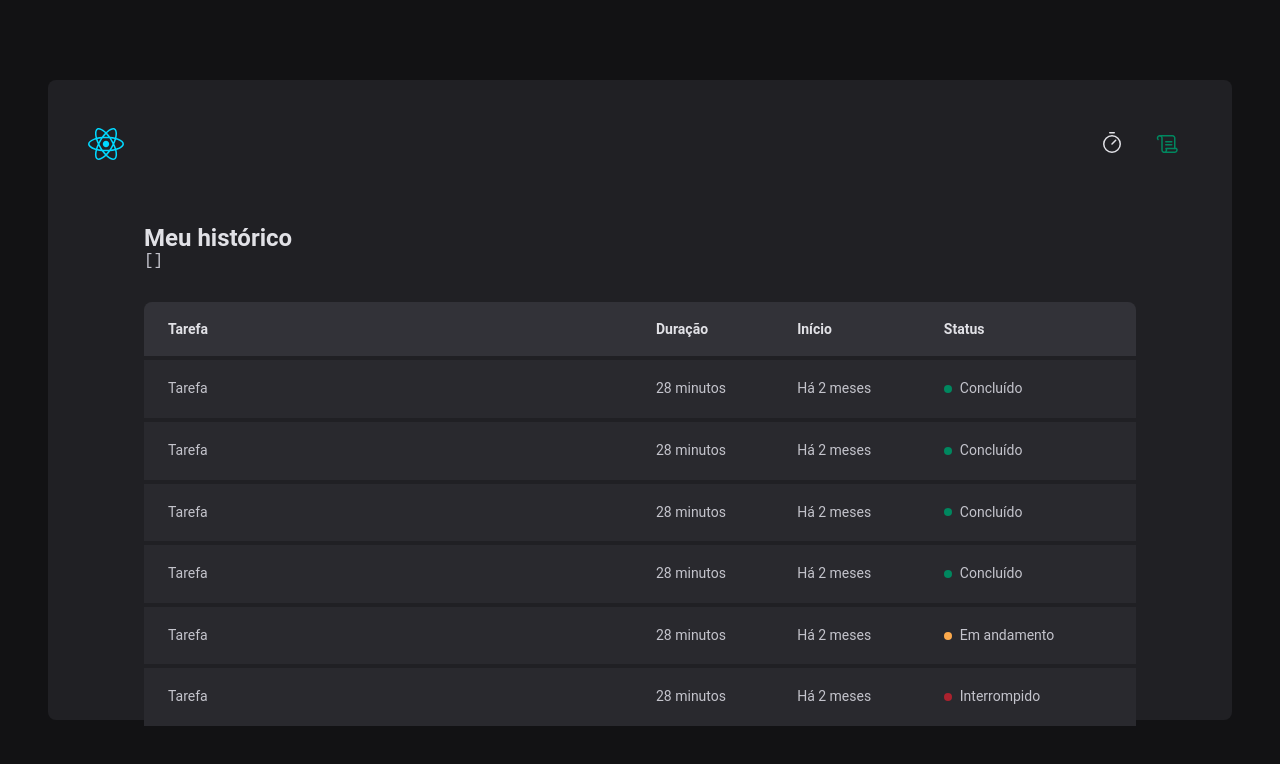
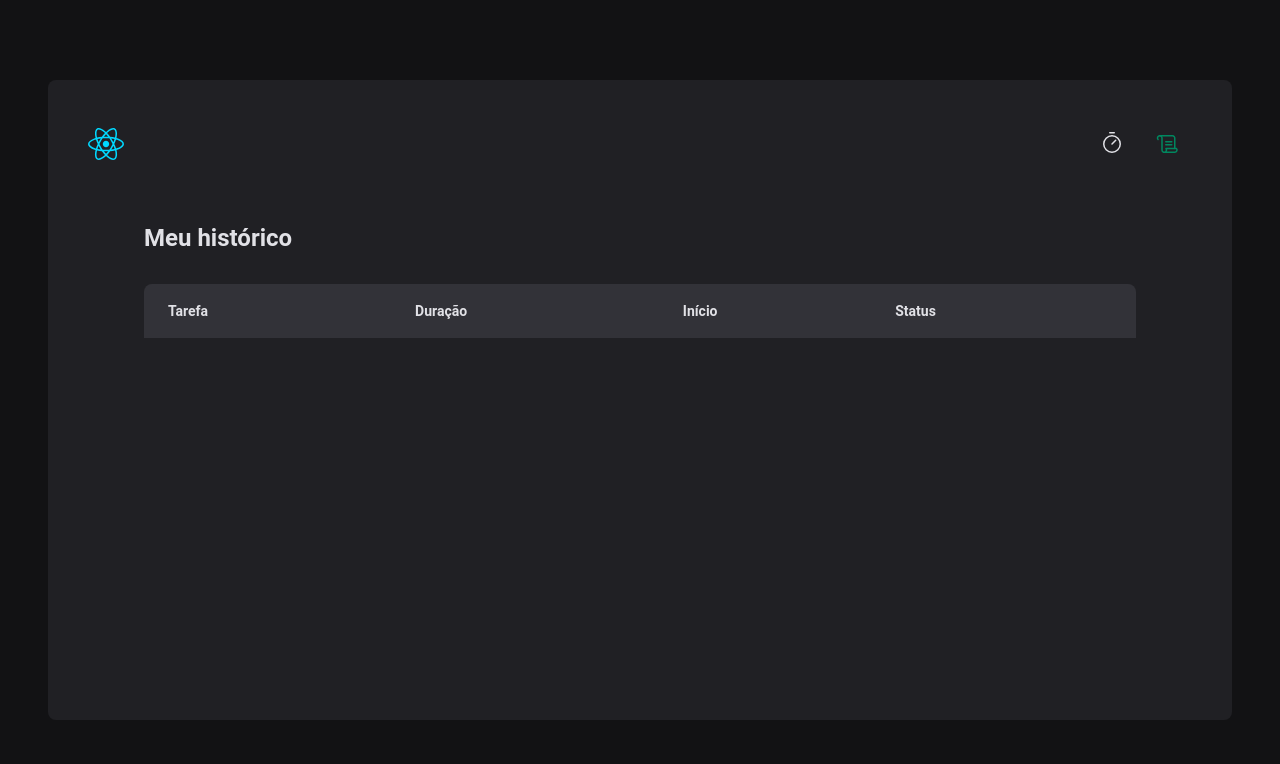
Before and after one commit to laiscasagrande/02-ignite-timer, a React app: page /history in a window 1280 px wide. Shown: the top 764 px of the page. Built offline with nearby package versions, Linux system fonts and the light colour scheme; the HTML template or start-up script is replaced by a standard one.

Commit message:
:sparkles: feat: Listagem de histórico

```diff
--- a/src/pages/History/index.tsx
+++ b/src/pages/History/index.tsx
@@ -4,13 +4,13 @@
 
 
 export function History() {
-  const {cycles} = useContext(CyclesContext)
+  const { cycles } = useContext(CyclesContext)
   return (
     <HistoryContainer>
       <h1>Meu histórico</h1>
-<pre>
-  {JSON.stringify(cycles, null, 2)} {/*Mostrar em formato JSON e formater certinho*/}
-</pre>
+      {/* <pre>
+  {JSON.stringify(cycles, null, 2)} //Mostrar em formato JSON e formater certinho
+</pre> */}
       <HistoryList> {/*Criamos uma div para, quando estiver em dispositivos mobile, o usuário conseguir arrastar a tabela para o lado através de um scroll. E só podemos fazer isso por meio de uma div*/}
         <table>
           <thead>
@@ -22,42 +22,26 @@
             </tr>
           </thead>
           <tbody>
-            <tr>
-              <td>Tarefa</td>
-              <td>28 minutos</td>
-              <td>Há 2 meses</td>
-              <td><Status statusColor="green">Concluído</Status></td>
-            </tr>
-            <tr>
-              <td>Tarefa</td>
-              <td>28 minutos</td>
-              <td>Há 2 meses</td>
-              <td><Status statusColor="green">Concluído</Status></td>
-            </tr>
-            <tr>
-              <td>Tarefa</td>
-              <td>28 minutos</td>
-              <td>Há 2 meses</td>
-              <td><Status statusColor="green">Concluído</Status></td>
-            </tr>
-            <tr>
-              <td>Tarefa</td>
-              <td>28 minutos</td>
-              <td>Há 2 meses</td>
-              <td><Status statusColor="green">Concluído</Status></td>
-            </tr>
-            <tr>
-              <td>Tarefa</td>
-              <td>28 minutos</td>
-              <td>Há 2 meses</td>
-              <td><Status statusColor="yellow">Em andamento</Status></td>
-            </tr>
-            <tr>
-              <td>Tarefa</td>
-              <td>28 minutos</td>
-              <td>Há 2 meses</td>
-              <td><Status statusColor="red">Interrompido</Status></td>
-            </tr>
+            {cycles.map(cycle => {
+              return (
+                <tr key={cycle.id}>
+                  <td>{cycle.task}</td>
+                  <td>{cycle.minutesAmount}</td>
+                  <td>{cycle.startDate.toISOString()}</td>
+                  <td>
+                    {cycle.finishedDate && (
+                      <Status statusColor="green">Concluído</Status>
+                    )}
+                    {cycle.interruptedDate && (
+                      <Status statusColor="red">Interrompido</Status>
+                    )}
+                    {!cycle.finishedDate && !cycle.interruptedDate && ( //se eu não tiver uma finishedDate e nem uma interruptedDate
+                      <Status statusColor="yellow">Em andamento</Status>
+                    )}
+                  </td>
+                </tr>
+              )
+            })}
           </tbody>
         </table>
       </HistoryList>
```
